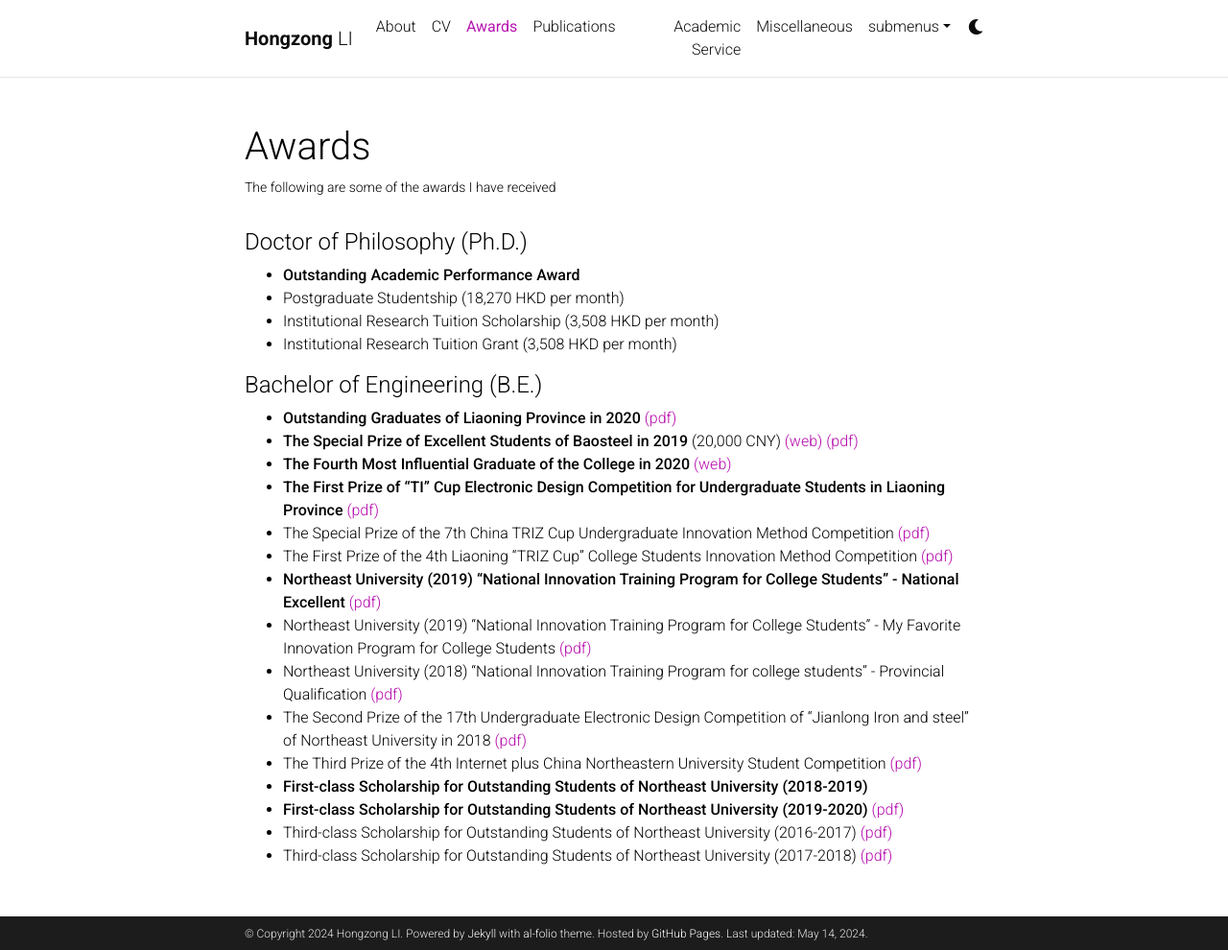
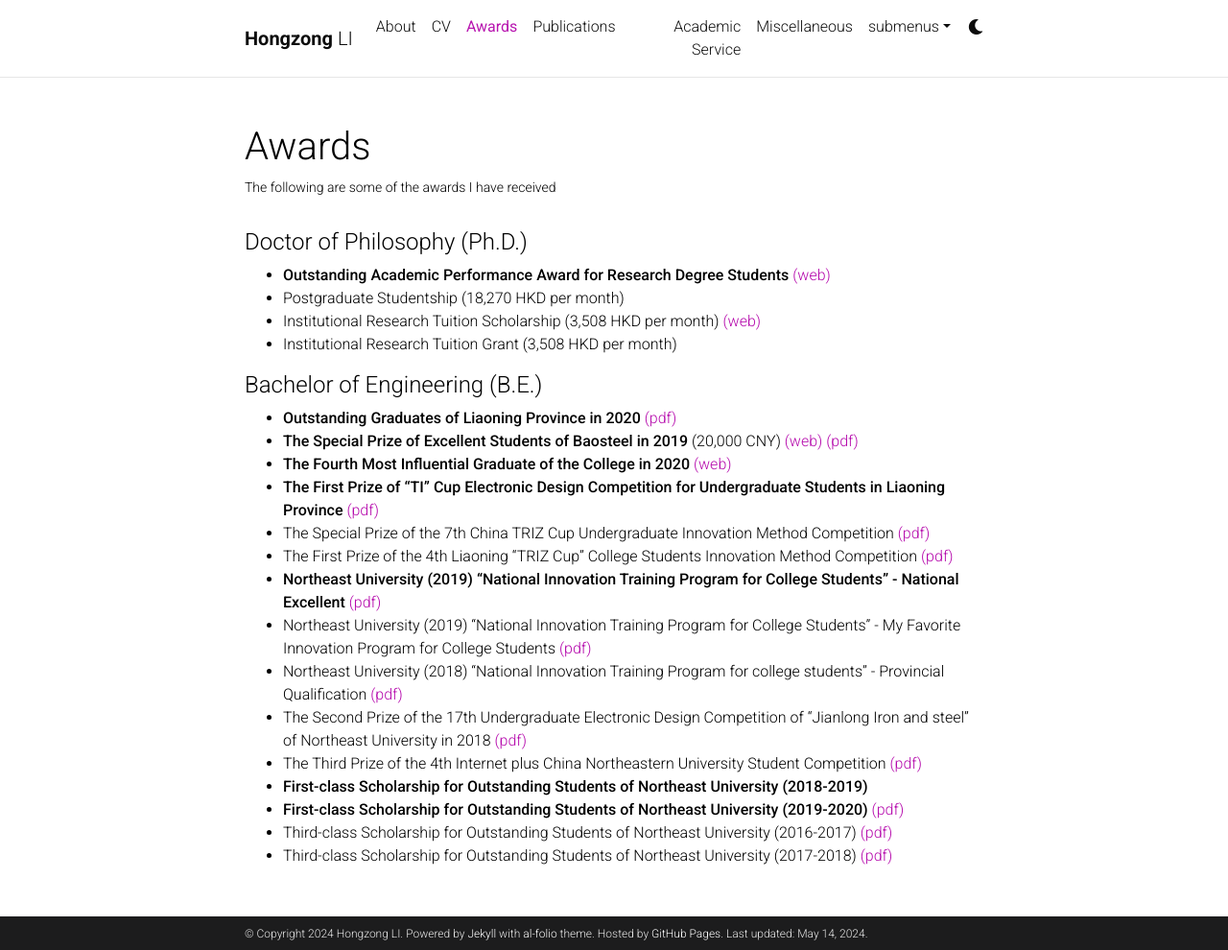
Before and after one commit to HongzongLI-CS/HongzongLI-CS.github.io, a Jekyll site: the page built from _pages/awards.md, in a window 1280 px wide and 990 px high. Shown: the whole window at 96% size. Built offline with Jekyll 4.4.1, drawn with Linux system fonts in a browser that asks for light colours; comment, search, counter and statistics services are not loaded; a style sheet for code colours, icons or effects is not loaded.

Commit message:
update awards

```diff
--- a/_pages/awards.md
+++ b/_pages/awards.md
@@ -8,9 +8,9 @@ nav_order: 2
 ---
 #### Doctor of Philosophy (Ph.D.)
 
-- **Outstanding Academic Performance Award**
+- **Outstanding Academic Performance Award for Research Degree Students** [(web)](https://scholars.cityu.edu.hk/en/prizes/outstanding-academic-performance-award-for-research-degree-students-non-ugcfunded-students(fd5600b5-e927-4484-9faf-06ebacf114be).html)
 - Postgraduate Studentship (18,270 HKD per month)
-- Institutional Research Tuition Scholarship (3,508 HKD per month)
+- Institutional Research Tuition Scholarship (3,508 HKD per month) [(web)](https://scholars.cityu.edu.hk/en/prizes/institutional-research-tuition-scholarship(0d4d6e37-227e-4ead-a389-17b573efeb97).html)
 - Institutional Research Tuition Grant (3,508 HKD per month)
 
 #### Bachelor of Engineering (B.E.)
```
Also changed, not shown: _news/announcement_2.md (+1 -1 lines).
